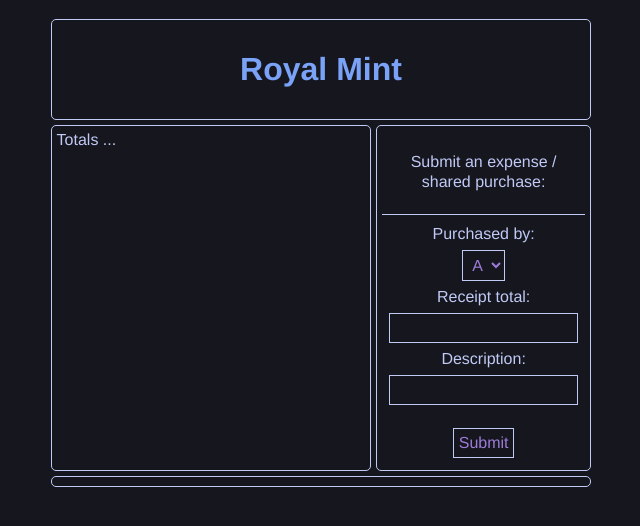
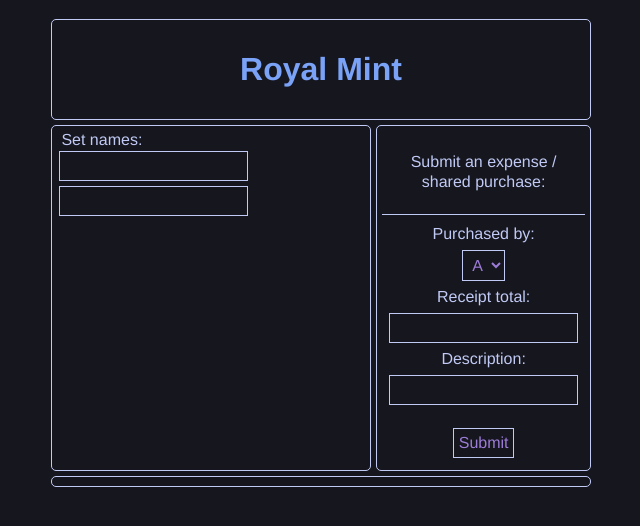
Before and after one commit to MichaelWagnr/shared-expense-app, a React (Create React App) app: page / in a window 1280 px wide. Shown: the top 526 px of the page, without its empty margins (319-959 px from the left). Built offline with nearby package versions, Linux system fonts and the light colour scheme.

Commit message:
Change form names via dashboard inputs

```diff
--- a/src/App.js
+++ b/src/App.js
@@ -42,16 +42,44 @@
   }
 
   //Choose names of purchasers
-  const [names, updateNames] = useState(['A', 'B']);
+  const [nameA, updateNameA] = useState('A');
+  const [nameB, updateNameB] = useState('B');
 
+  const selectName = (e) => {
+    console.log(e.target.value);
+
+    // switch (e.target.name) {
+    //   case 'nameA':
+    //     updateNames([e.target.value, ...names[1]]);
+    //     break;
+    //   case 'nameB':
+    //     updateNames([...names[0], e.target.value]);
+    //     break;
+    //   default: console.error('Error updating names');
+    // }
+
+    e.target.name === 'nameA'
+      ? updateNameA(e.target.value)
+      : updateNameB(e.target.value)
+
+    // if (e.target.name === "nameA") {
+    //   updateNames(names[0] === e.target.nameA.value)
+    // } else {
+    //   updateNames(names[1] === e.target.nameB.value)
+    // }
+  };
 
   //App structure
   return (
     <div className="app">
       <Header activeFormError={activeFormError} />
-      <Dashboard />
+      <Dashboard
+        // names={names}
+        selectName={selectName}
+      />
       <Form
-        names={names}
+        nameA={nameA}
+        nameB={nameB}
         validateForm={validateForm}
         activeFormError={activeFormError}
       />
--- a/src/components/Dashboard.js
+++ b/src/components/Dashboard.js
@@ -1,9 +1,23 @@
 import React from 'react';
 
-const Dashboard = () => {
+const Dashboard = (props) => {
     return (
         <div className="dashboard">
-            Totals ...
+            <label htmlFor="names">Set names:</label>
+            <br />
+
+            <input
+                type="text"
+                name="nameA"
+                // value={props.names[0]}
+                onChange={props.selectName}
+            />
+            <input
+                type="text"
+                name="nameB"
+                // value={props.names[1]}
+                onChange={props.selectName}
+            />
         </div>
     );
 }
--- a/src/components/Form.js
+++ b/src/components/Form.js
@@ -8,8 +8,8 @@
             <form onSubmit={props.validateForm}>
                 <label htmlFor="purchaser">Purchased by:</label>
                 <select name="purchaser" id="purchaser">
-                    <option value="A">{props.names[0]}</option>
-                    <option value="B">{props.names[1]}</option>
+                    <option value="A">{props.nameA}</option>
+                    <option value="B">{props.nameB}</option>
                 </select>
                 <label
                     htmlFor="total"
```
